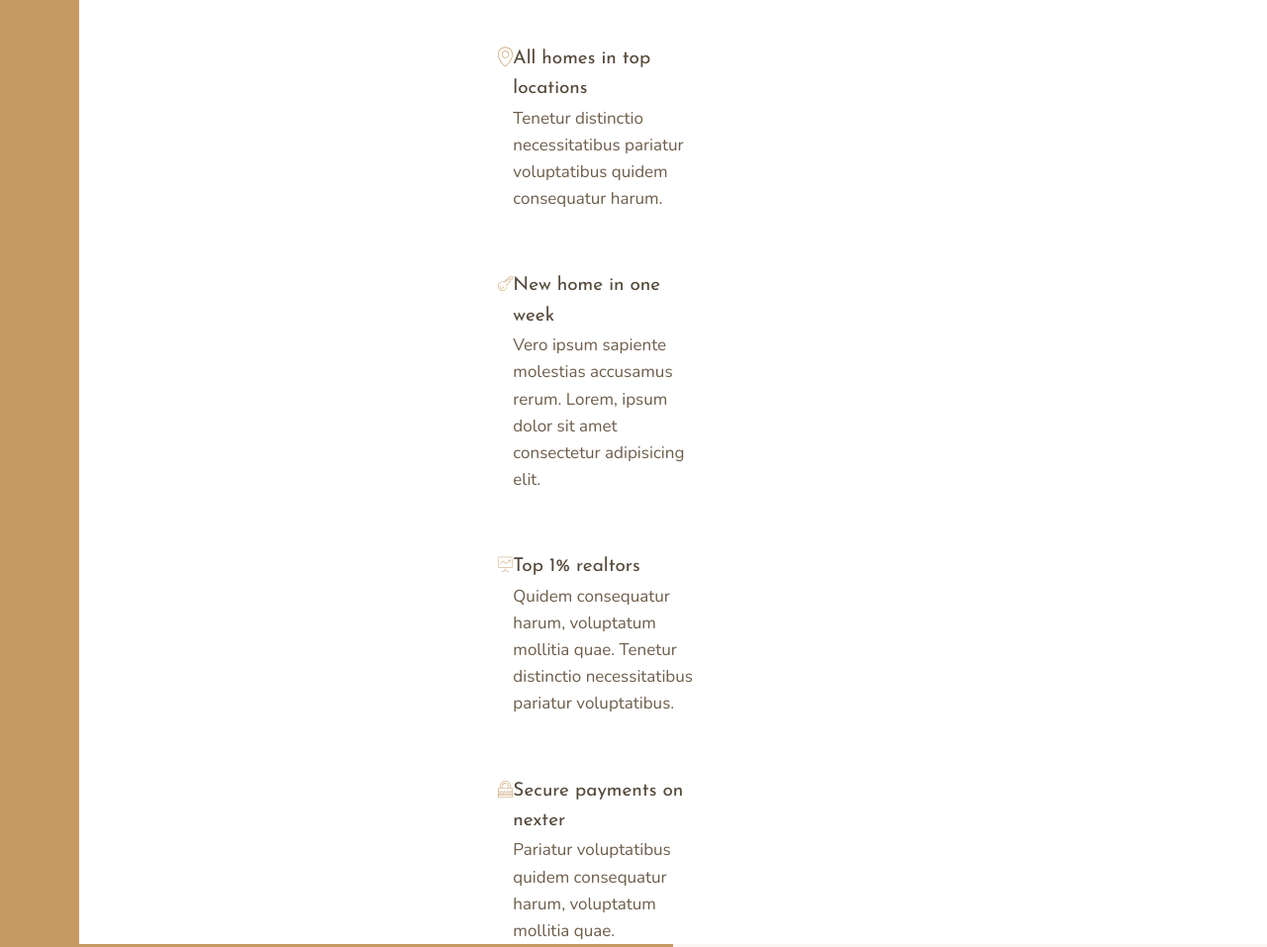
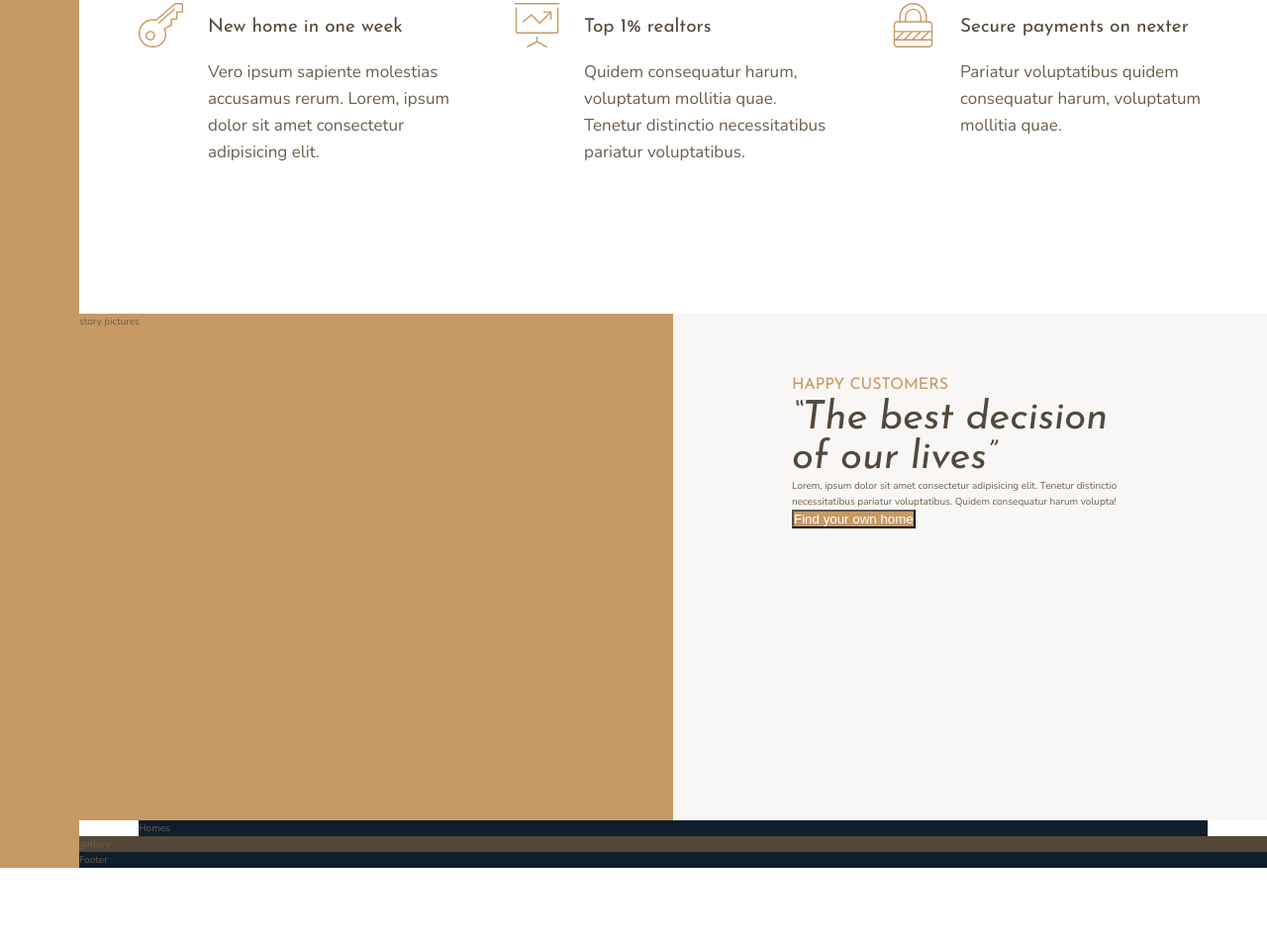
Before and after one commit to ravraw/nexter, a website: page index.html in a window 1280 px wide. Shown: the part 991-1948 px from the top of the page at 99% size. After the commit the page ends 1868 px from the top, so only its background shows below. Drawn offline with nearby package versions, Linux system fonts and the light colour scheme.

Commit message:
features section complete

```diff
--- a/index.html
+++ b/index.html
@@ -25,6 +25,7 @@
     </div>
 
     <section class="features">
+
         <div class="feature">
             <svg class="feature__icon">
                 <use href="img/sprite.svg#icon-global"></use>
@@ -33,7 +34,7 @@
             <p class="feature__text">Lorem, ipsum dolor sit amet consectetur adipisicing elit. Tenetur distinctio necessitatibus pariatur voluptatibus.</p>
         </div>
 
-        <div class="features">
+
         <div class="feature">
             <svg class="feature__icon">
                 <use href="img/sprite.svg#icon-trophy"></use>
@@ -41,9 +42,9 @@
             <h4 class="heading-4 heading-4--dark">Only the best propeties</h4>
             <p class="feature__text">Voluptatum mollitia quae. Vero ipsum sapiente molestias accusamus rerum sed a eligendi aut quia.</p>
         </div>
-        </div>
 
-        <div class="features">
+
+
         <div class="feature">
             <svg class="feature__icon">
                 <use href="img/sprite.svg#icon-map-pin"></use>
@@ -51,9 +52,9 @@
             <h4 class="heading-4 heading-4--dark">All homes in top locations</h4>
             <p class="feature__text">Tenetur distinctio necessitatibus pariatur voluptatibus quidem consequatur harum.</p>
         </div>
-        </div>
 
-        <div class="features">
+
+
         <div class="feature">
             <svg class="feature__icon">
                 <use href="img/sprite.svg#icon-key"></use>
@@ -61,9 +62,9 @@
             <h4 class="heading-4 heading-4--dark">New home in one week</h4>
             <p class="feature__text">Vero ipsum sapiente molestias accusamus rerum. Lorem, ipsum dolor sit amet consectetur adipisicing elit.</p>
         </div>
-        </div>
 
-        <div class="features">
+
+
         <div class="feature">
             <svg class="feature__icon">
                 <use href="img/sprite.svg#icon-presentation"></use>
@@ -71,9 +72,9 @@
             <h4 class="heading-4 heading-4--dark">Top 1% realtors</h4>
             <p class="feature__text">Quidem consequatur harum, voluptatum mollitia quae. Tenetur distinctio necessitatibus pariatur voluptatibus.</p>
         </div>
-        </div>
 
-        <div class="features">
+
+
         <div class="feature">
             <svg class="feature__icon">
                 <use href="img/sprite.svg#icon-lock"></use>
@@ -81,14 +82,18 @@
             <h4 class="heading-4 heading-4--dark">Secure payments on nexter</h4>
             <p class="feature__text">Pariatur voluptatibus quidem consequatur harum, voluptatum mollitia quae.</p>
         </div>
-        </div>
+
 
     </section>
     <div class="story__pictures">
         story pictures
     </div>
     <div class="story__content">
-        story content
+        <h3 class="heading-3">Happy customers</h3>
+        <h2 class="heading-2 heading-2--dark">&ldquo;The best decision of our lives&rdquo;</h2>
+        <p class="story__text">Lorem, ipsum dolor sit amet consectetur adipisicing elit. Tenetur distinctio necessitatibus pariatur voluptatibus.
+            Quidem consequatur harum volupta!</p>
+        <button class="btn">Find your own home</button>
     </div>
     <section class="homes">
         Homes
--- a/sass/_features.scss
+++ b/sass/_features.scss
@@ -2,20 +2,27 @@
   grid-column: center-start / center-end;
   //grid-row: 2 / 3;
 
+  margin: 15rem 0;
+
   display: grid;
-  grid-template-columns: repeat(3, 1fr);
+  //grid-template-columns: repeat(3, 1fr);
+  grid-template-columns: repeat(auto-fit, minmax(25rem, 1fr));
   grid-gap: 6rem;
+  align-items: start;
 }
 
 .feature {
   display: grid;
   grid-template-columns: min-content 1fr;
+  grid-row-gap: 1.5rem;
+  grid-column-gap: 2.5rem;
 
   &__icon {
     fill: $color-primary;
-    width: 1.5rem;
-    height: 2.5rem;
+    width: 4.5rem;
+    height: 4.5rem;
     grid-row: 1 / span 2;
+    transform: translateY(-1rem);
   }
 
   &__text {
--- a/sass/_story.scss
+++ b/sass/_story.scss
@@ -6,5 +6,7 @@
   &__content {
     background-color: $color-grey-light-1;
     grid-column: col-start 5 / full-end;
+
+    padding: 6rem 12rem;
   }
 }
--- a/sass/_typography.scss
+++ b/sass/_typography.scss
@@ -8,9 +8,21 @@
 }
 .heading-2 {
   @extend %heading;
+  font-size: 4rem;
+  font-style: italic;
+  line-height: 1;
+  &--light {
+    color: $color-grey-light-1;
+  }
+  &--dark {
+    color: $color-grey-dark-1;
+  }
 }
 .heading-3 {
   @extend %heading;
+  font-size: 1.6rem;
+  color: $color-primary;
+  text-transform: uppercase;
 }
 .heading-4 {
   @extend %heading;
@@ -23,3 +35,8 @@
     color: $color-grey-dark-1;
   }
 }
+
+.btn {
+  background-color: $color-primary;
+  color: #fff;
+}
```
Also changed, not shown: css/style.css. Lines whose indentation alone changed are shown as unchanged.
